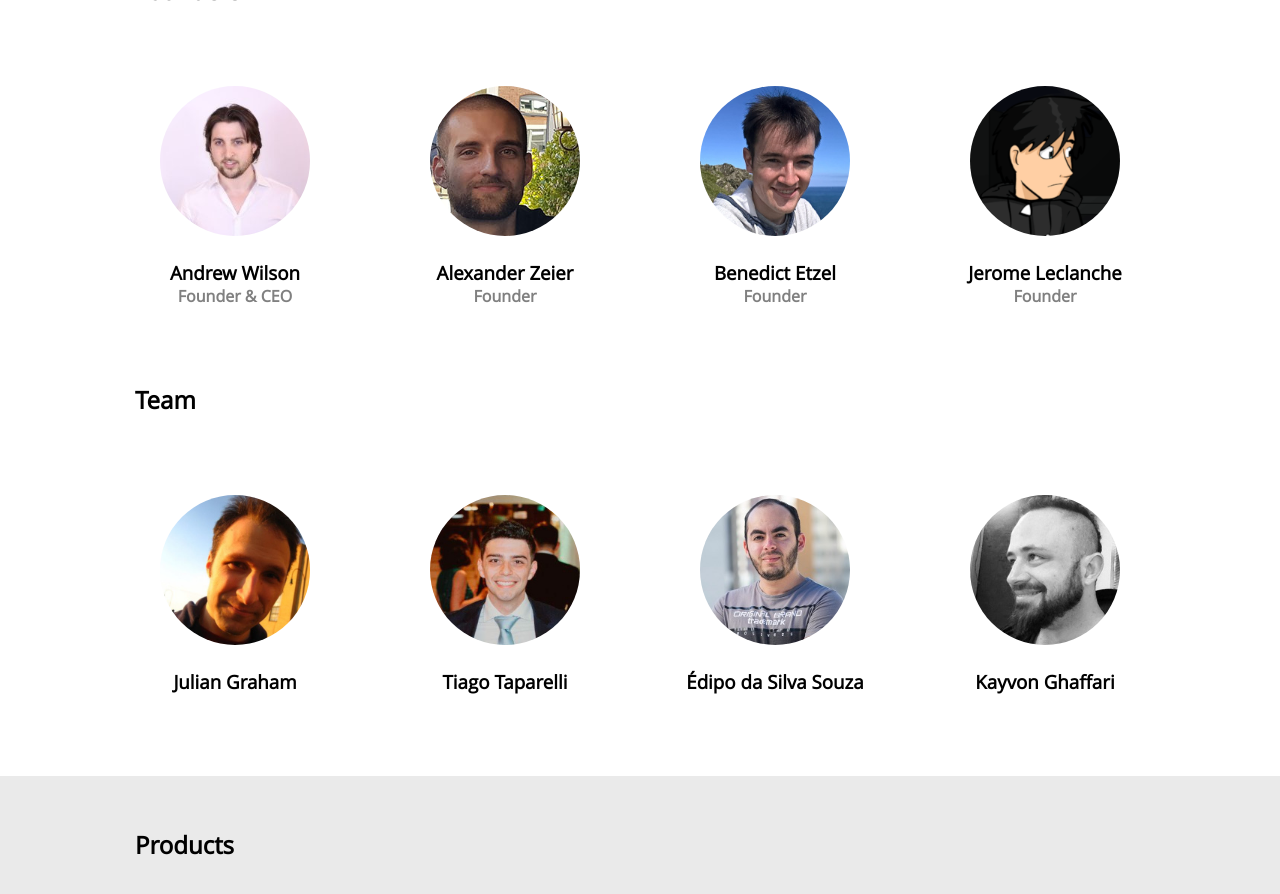
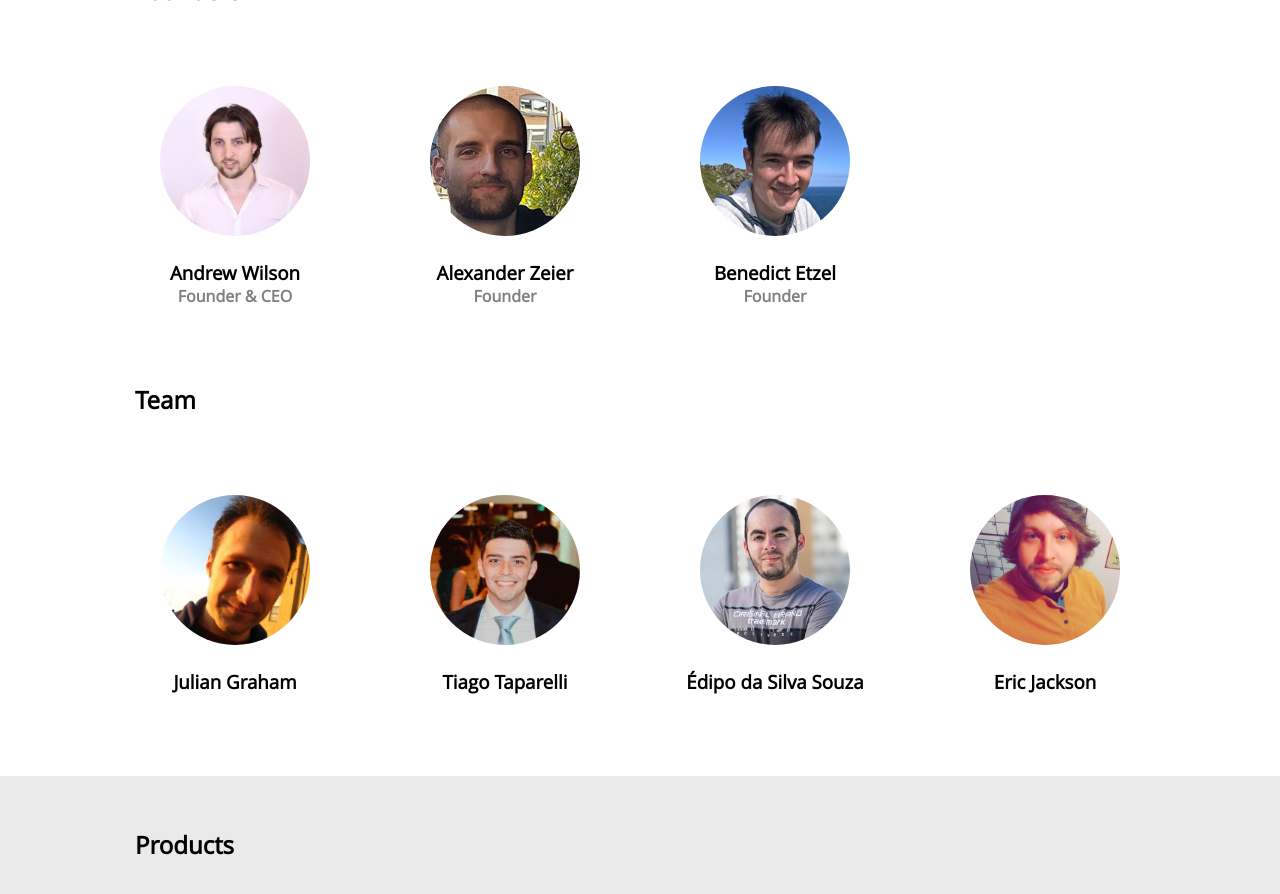
Before and after one commit to HearthSim/hearthsim.net, a Jekyll site: the page built from index.html, in a window 1280 px wide and 900 px high, scrolled down 485 px. Shown: the top 894 px of the window. Built offline with Jekyll 4.4.1, drawn with Linux system fonts in a browser that asks for light colours.

Commit message:
Update team members

```diff
--- a/index.html
+++ b/index.html
@@ -42,15 +42,6 @@ title: HearthSim, LLC — Games tooling and eSports analytics
 					<h4>Founder</h4>
 				</div>
 			</div>
-			<div class="member">
-				<div class="card">
-					<figure>
-						<img src="static/jerome.png" alt="Jerome Leclanche" />
-					</figure>
-					<h3>Jerome Leclanche</h3>
-					<h4>Founder</h4>
-				</div>
-			</div>
 		</div>
 	</div>
 	<div class="container">
@@ -85,9 +76,9 @@ title: HearthSim, LLC — Games tooling and eSports analytics
 			<div class="member">
 				<div class="card">
 					<figure>
-						<img src="static/kayvon.jpg" alt="Kayvon Ghaffari" />
+						<img src="static/eric.jpg" alt="Eric Jackson" />
 					</figure>
-					<h3>Kayvon Ghaffari</h3>
+					<h3>Eric Jackson</h3>
 				</div>
 			</div>
 		</div>
```
Also changed, not shown: jerome/index.html (deleted, +0 -12 lines), static/eric.jpg (added), static/jerome.png (deleted), static/kayvon.jpg (deleted).
